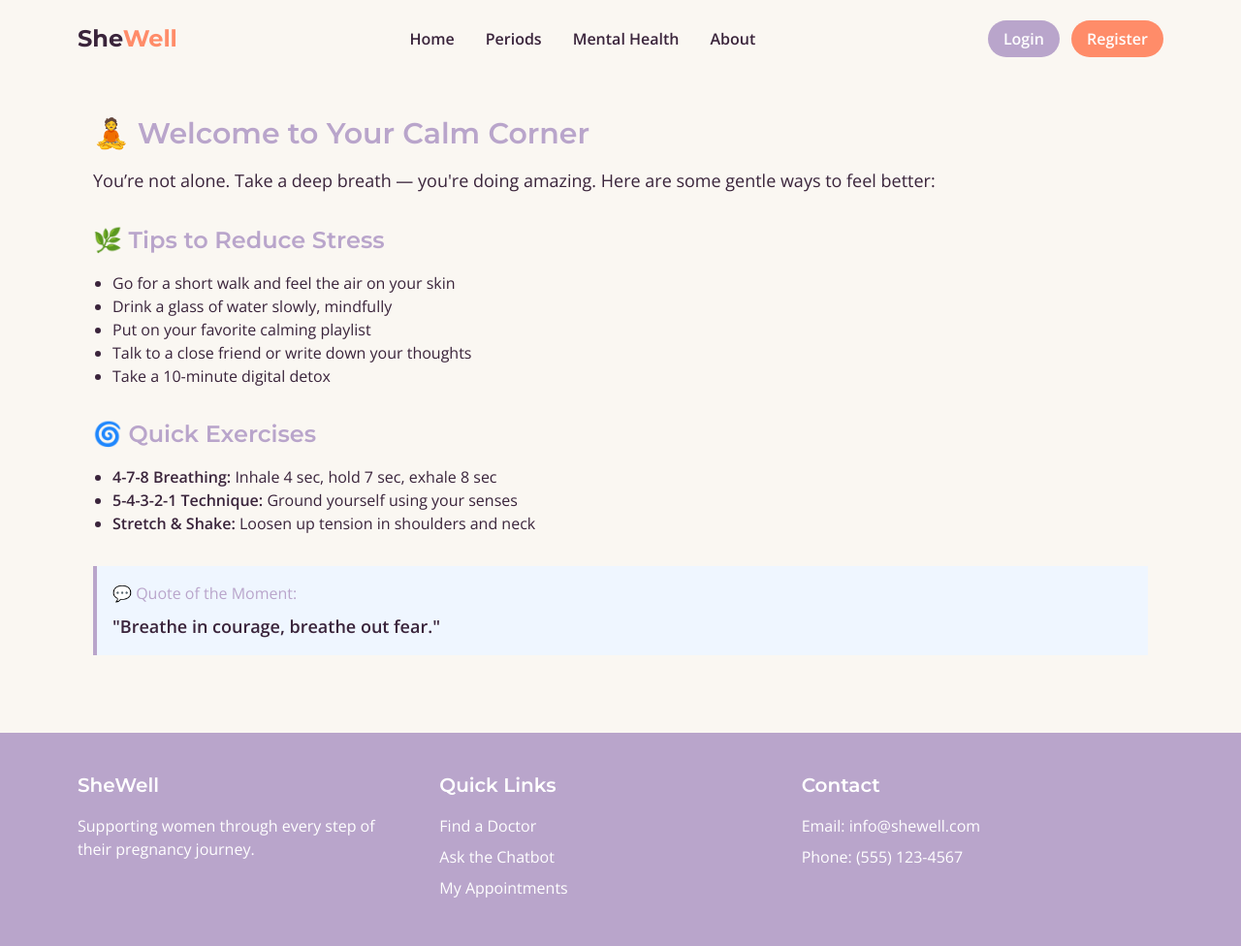
After one commit to whyvineet/shewell, a Flask app: page /mental-health in a window 1280 px wide. The commit adds this page. Shown: the whole page at 97% size. Run offline with Flask 3, Linux system fonts and the light colour scheme; some libraries are stand-ins or nearby versions.

Commit message:
Update mental_health.html and base.html for mental health UI

```diff
--- a/app.py
+++ b/app.py
@@ -8,7 +8,8 @@ from dotenv import load_dotenv
 import google.generativeai as genai
 from datetime import datetime
 from deep_translator import GoogleTranslator
-
+from flask import render_template
+import random
 
 # Load environment variables from a .env file
 load_dotenv()
@@ -79,6 +80,25 @@ def register():
 @app.route('/periods')
 def periods():
     return render_template('periods.html')
+
+@app.route("/mental-health")
+def mental_health():
+    quotes = [
+        "This too shall pass.",
+        "You are stronger than you think.",
+        "Breathe in courage, breathe out fear.",
+        "One day at a time.",
+        "You are enough just as you are.",
+        "The sun will rise, and so will you."
+    ]
+    random_quote = random.choice(quotes)
+    print(f"Random Quote: {random_quote}")  # For debugging
+    return render_template("mental_health.html", quote=random_quote)
+
+@app.route("/about")
+def about():
+    return render_template("about.html")
+
 
 
 @app.route('/register_patient', methods=['POST'])
--- a/templates/base.html
+++ b/templates/base.html
@@ -55,7 +55,10 @@
                     <a href="{{ url_for('chatbot') }}" class="font-semibold hover:text-accent transition">Chatbot</a>
                 {% endif %}
                 <a href="{{ url_for('periods') }}" class="font-semibold hover:text-accent transition">Periods</a>
-                <a href="#" class="font-semibold hover:text-accent transition">About</a>
+                <a href="{{ url_for('mental_health') }}"class="font-semibold hover:text-accent transition">Mental Health</a>
+
+                <a href="{{ url_for('about') }}"class="font-semibold hover:text-accent transition">About</a>
+
             </div>
             <div class="space-x-2">
                 {% if session.get('user_id') %}
--- /dev/null
+++ b/templates/mental_health.html
@@ -0,0 +1,35 @@
+
+{% extends 'base.html' %}
+{% block title %}Mental Health Tips - SheWell{% endblock %}
+
+{% block content %}
+    <div class="container max-w-6xl mx-auto px-4 mt-10">
+        <h1 class="text-3xl font-montserrat font-semibold text-primary">🧘 Welcome to Your Calm Corner</h1>
+        <p class="mt-4 text-lg">You’re not alone. Take a deep breath — you're doing amazing. Here are some gentle ways to feel better:</p>
+
+        <div class="mt-8">
+            <h2 class="text-2xl font-montserrat font-semibold text-primary">🌿 Tips to Reduce Stress</h2>
+            <ul class="list-disc pl-5 mt-4">
+                <li>Go for a short walk and feel the air on your skin</li>
+                <li>Drink a glass of water slowly, mindfully</li>
+                <li>Put on your favorite calming playlist</li>
+                <li>Talk to a close friend or write down your thoughts</li>
+                <li>Take a 10-minute digital detox</li>
+            </ul>
+        </div>
+
+        <div class="mt-8">
+            <h2 class="text-2xl font-montserrat font-semibold text-primary">🌀 Quick Exercises</h2>
+            <ul class="list-disc pl-5 mt-4">
+                <li><strong>4-7-8 Breathing:</strong> Inhale 4 sec, hold 7 sec, exhale 8 sec</li>
+                <li><strong>5-4-3-2-1 Technique:</strong> Ground yourself using your senses</li>
+                <li><strong>Stretch & Shake:</strong> Loosen up tension in shoulders and neck</li>
+            </ul>
+        </div>
+
+        <div class="mt-8 p-4 bg-blue-50 border-l-4 border-primary">
+            <p class="font-italic text-primary">💬 Quote of the Moment:</p>
+            <p class="mt-2 text-lg font-semibold">"{{ quote }}"</p>
+        </div>
+    </div>
+{% endblock %}
```
Also changed, not shown: templates/about.html (added, +23 -0 lines).
